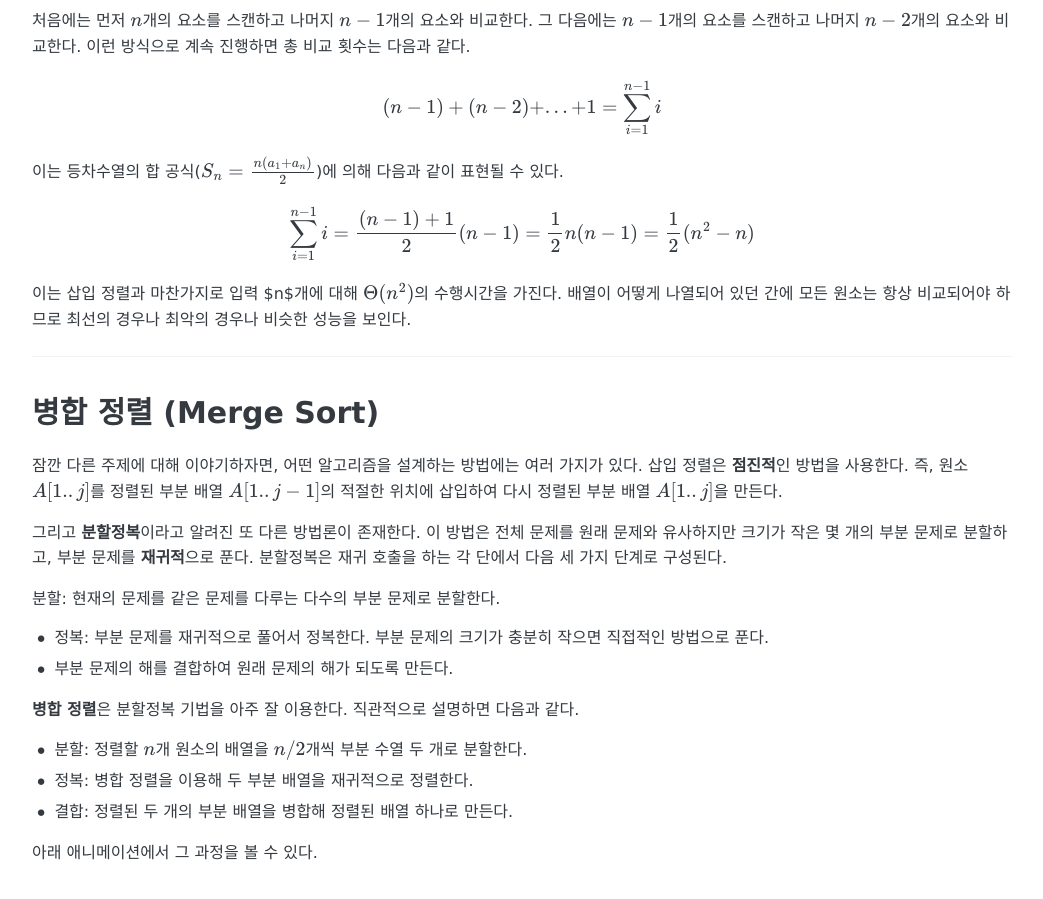
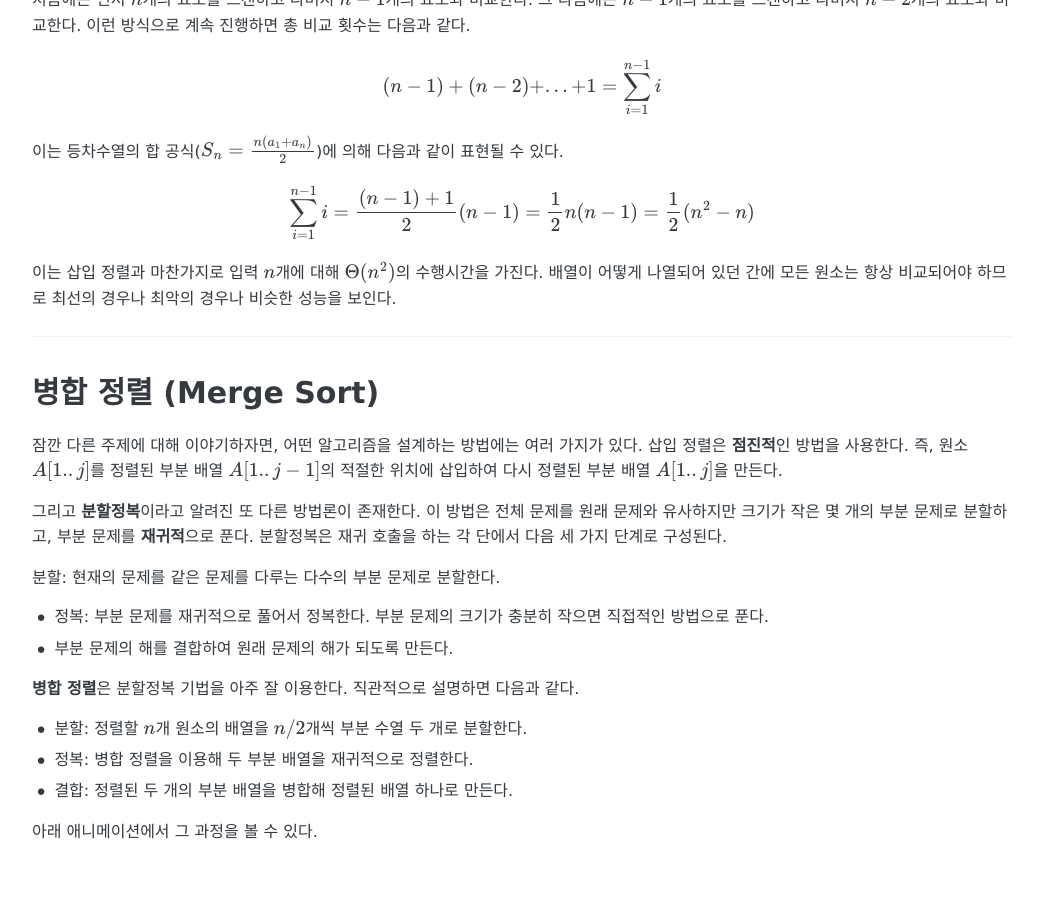
Before and after one commit to ghwn/ghwn.github.io, a Jekyll site: the page built from _posts/2021-03-18-sorting.md, in a window 1280 px wide and 900 px high, scrolled down 3499 px. Shown: the whole window, without its empty margins (118-1161 px from the left). Built offline with Jekyll 4.4.1, drawn with Linux system fonts in a browser that asks for light colours; formulas are drawn with MathJax 3; comment, search, counter and statistics services are not loaded.

Commit message:
정렬 글 일부 수정

````diff
--- a/_posts/2021-03-18-sorting.md
+++ b/_posts/2021-03-18-sorting.md
@@ -48,8 +48,7 @@
 
 ```python
 def insertion_sort(A):
-    n = len(A)
-    for j in range(1, n):
+    for j in range(1, len(A)):
         key = A[j]
         i = j - 1
         while i >= 0 and A[i] > key:
@@ -114,7 +113,7 @@
 
 $$\sum_{i=1}^{n-1}i = \frac{(n-1)+1}{2}(n-1) = \frac{1}{2}n(n-1) = \frac{1}{2}(n^2-n)$$
 
-이는 삽입 정렬과 마찬가지로 입력 $n$개에 대해 $$\Theta(n^2)$$의 수행시간을 가진다. 배열이 어떻게 나열되어 있던 간에 모든 원소는 항상 비교되어야 하므로 최선의 경우나 최악의 경우나 비슷한 성능을 보인다.
+이는 삽입 정렬과 마찬가지로 입력 $$n$$개에 대해 $$\Theta(n^2)$$의 수행시간을 가진다. 배열이 어떻게 나열되어 있던 간에 모든 원소는 항상 비교되어야 하므로 최선의 경우나 최악의 경우나 비슷한 성능을 보인다.
 
 ---
 
````
